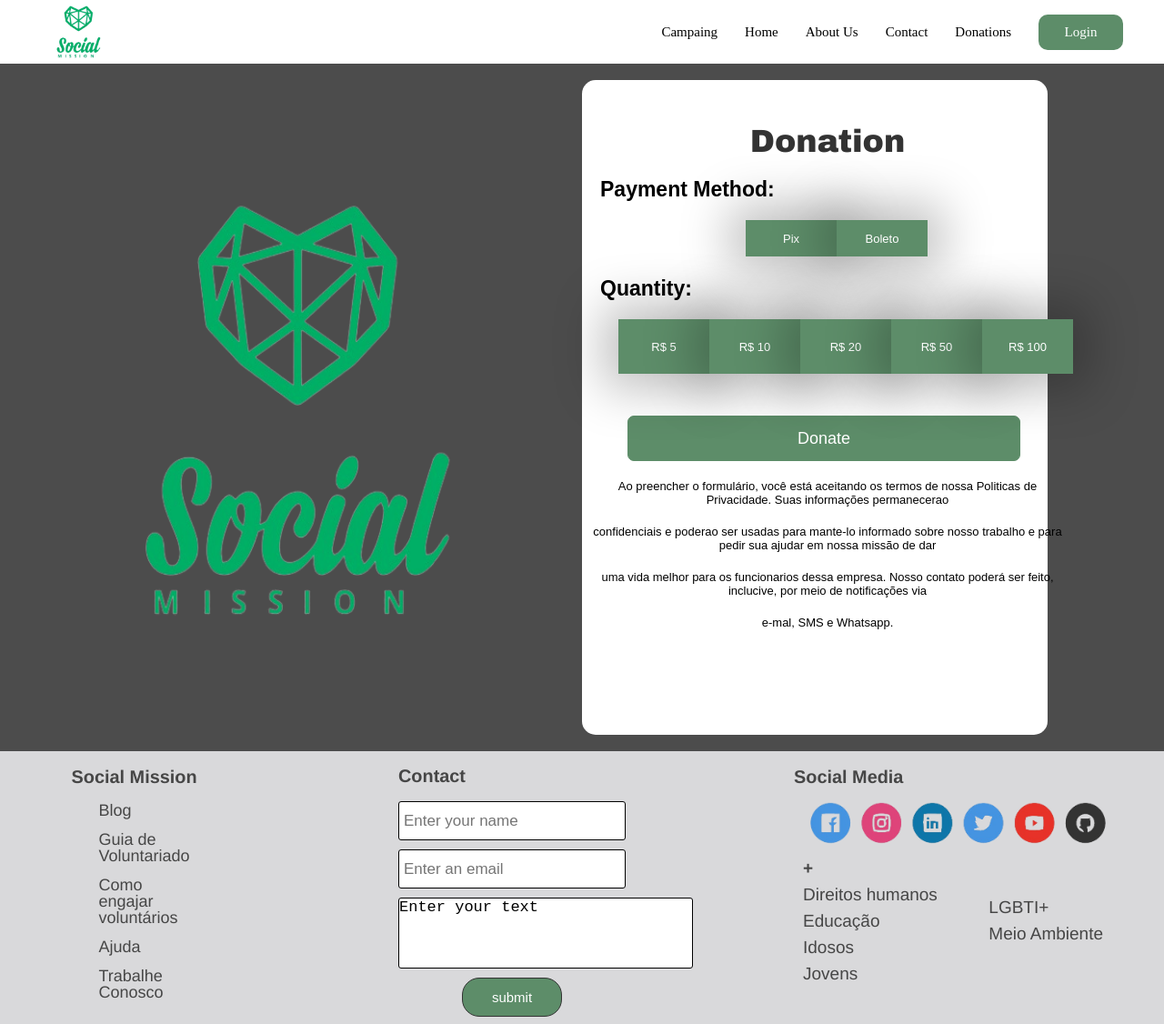
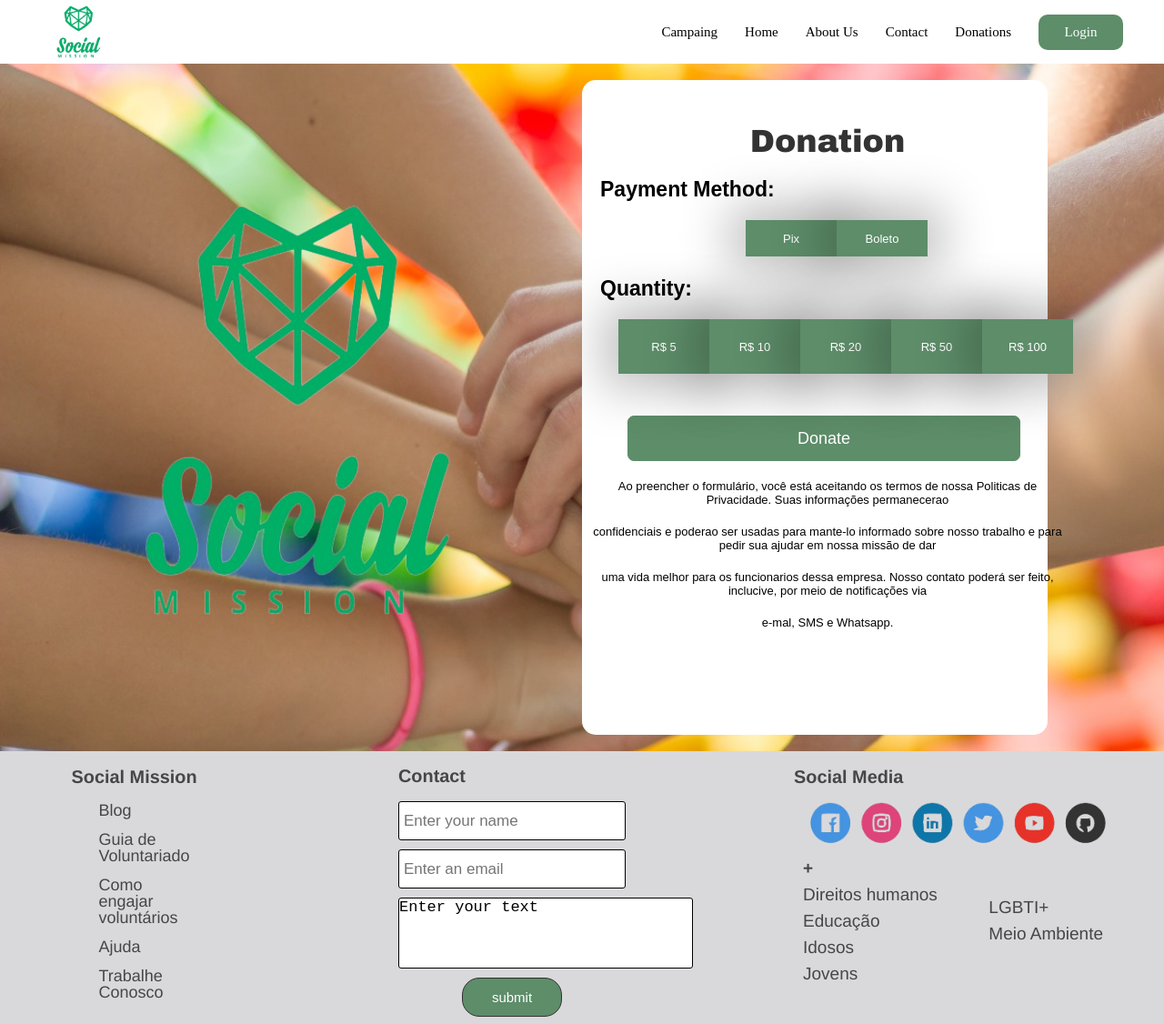
Before and after one commit to Gustavo-Brian-Maciel-Rodrigues-Portela/SocialMission, a plain HTML site: page donation.html in a window 1280 px wide. Shown: the whole page at 91% size. Drawn offline with Linux system fonts and the light colour scheme.

Commit message:
Update donation.css

```diff
--- a/CSS/donation.css
+++ b/CSS/donation.css
@@ -6,7 +6,7 @@
 
 body {
     background-repeat: no-repeat;
-    background: linear-gradient(rgba(0, 0, 0, 0.7), rgba(0, 0, 0, 0.7)), url(..Midia/imgDonation/fundo.jpg);
+    background-image: url(../Midia/imgDonation/fundo.jpg);
     background-size: cover;
 }
 
```
